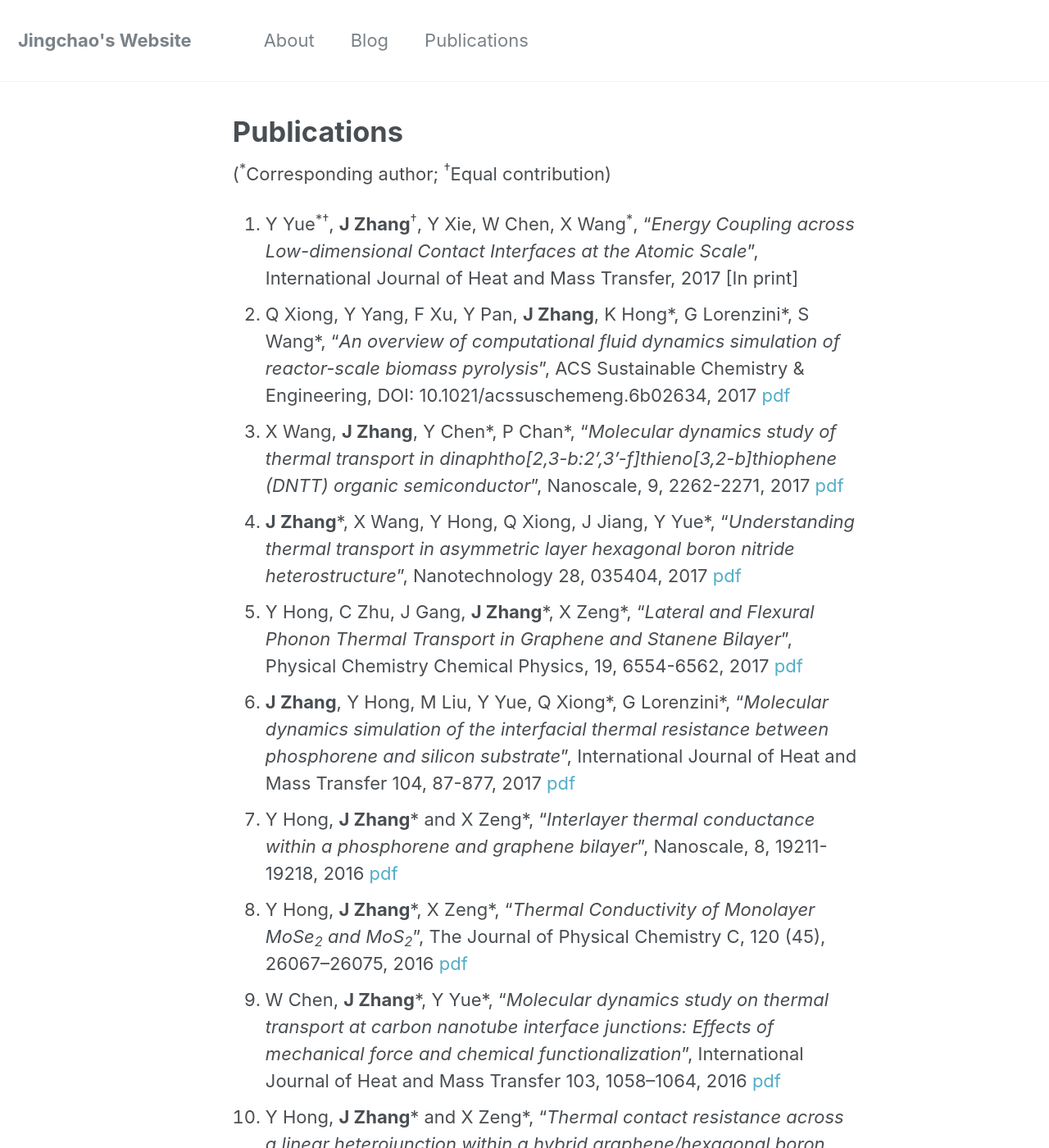
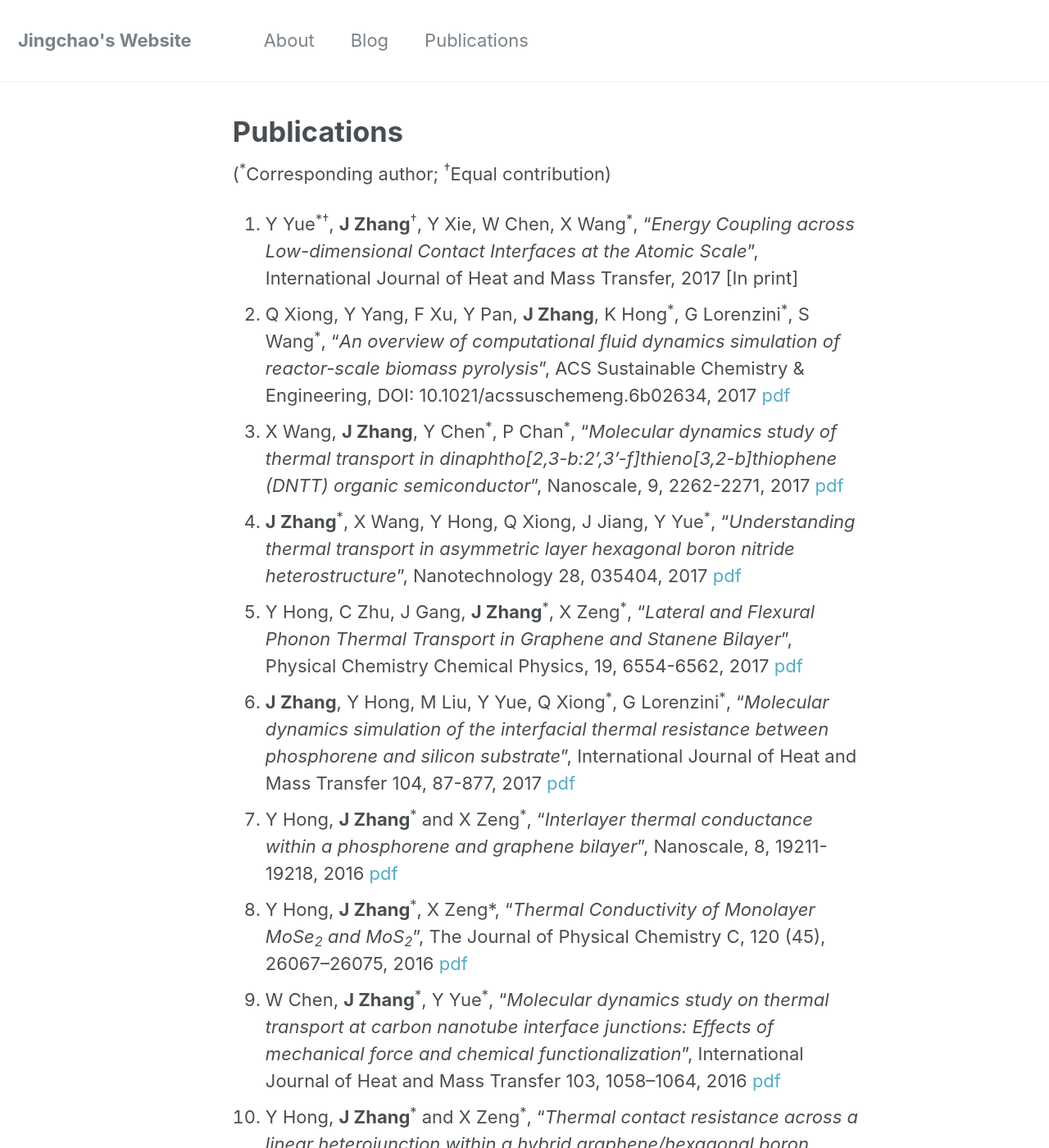
Before and after one commit to JingchaoZhang/JingchaoZhang.github.io, a Jekyll site: the page built from _pages/publications.md, in a window 1280 px wide and 1400 px high. Shown: the whole window at 82% size. Built offline with Jekyll 4.4.1, drawn with Linux system fonts in a browser that asks for light colours; some of the changed text lies outside the part shown.

Commit message:
Update publications.md

```diff
--- a/_pages/publications.md
+++ b/_pages/publications.md
@@ -8,28 +8,28 @@
 (<sup>\*</sup>Corresponding author; <sup>†</sup>Equal contribution)
 
 1. Y Yue<sup>\*</sup><sup>†</sup>, **J Zhang**<sup>†</sup>, Y Xie, W Chen, X Wang<sup>\*</sup>, "_Energy Coupling across Low-dimensional Contact Interfaces at the Atomic Scale_", International Journal of Heat and Mass Transfer, 2017 [In print]
-1. Q Xiong, Y Yang, F Xu, Y Pan, **J Zhang**, K Hong\*, G Lorenzini\*, S Wang\*, "_An overview of computational fluid dynamics simulation of reactor-scale biomass pyrolysis_", ACS Sustainable Chemistry & Engineering, DOI: 10.1021/acssuschemeng.6b02634, 2017 [pdf](https://drive.google.com/file/d/0B3Yj4QkZpI-dTGVDZFdyRlhqaVE/view?usp=sharing)
-1. X Wang, **J Zhang**, Y Chen\*, P Chan\*, "_Molecular dynamics study of thermal transport in dinaphtho[2,3-b:2',3'-f]thieno[3,2-b]thiophene (DNTT) organic semiconductor_", Nanoscale, 9, 2262-2271, 2017 [pdf](https://drive.google.com/file/d/0B3Yj4QkZpI-ddHJYWmpEeWVkZ1k/view?usp=sharing)
-1. **J Zhang**\*, X Wang, Y Hong, Q Xiong, J Jiang, Y Yue\*, "_Understanding thermal transport in asymmetric layer hexagonal boron nitride heterostructure_", Nanotechnology 28, 035404, 2017 [pdf](https://drive.google.com/file/d/0B3Yj4QkZpI-dMnBVbi1oWUQ2b00/view?usp=sharing)
-1. Y Hong, C Zhu, J Gang, **J Zhang**\*, X Zeng\*, "_Lateral and Flexural Phonon Thermal Transport in Graphene and Stanene Bilayer_", Physical Chemistry Chemical Physics, 19, 6554-6562, 2017 [pdf](https://drive.google.com/file/d/0B3Yj4QkZpI-dckNxSVVFWlpGbUk/view?usp=sharing)
-1. **J Zhang**, Y Hong, M Liu, Y Yue, Q Xiong\*, G Lorenzini\*, "_Molecular dynamics simulation of the interfacial thermal resistance between phosphorene and silicon substrate_", International Journal of Heat and Mass Transfer 104, 87-877, 2017 [pdf](https://drive.google.com/file/d/0B3Yj4QkZpI-deGVXQ0pybURsRjA/view?usp=sharing)
-1. Y Hong, **J Zhang**\* and X Zeng\*, "_Interlayer thermal conductance within a phosphorene and graphene bilayer_", Nanoscale, 8, 19211-19218, 2016 [pdf](https://drive.google.com/file/d/0B3Yj4QkZpI-dOF9EaGk5UnBwQm8/view?usp=sharing)
-1. Y Hong, **J Zhang**\*, X Zeng\*, "_Thermal Conductivity of Monolayer MoSe<sub>2</sub> and MoS<sub>2</sub>_", The Journal of Physical Chemistry C, 120 (45), 26067–26075, 2016 [pdf](https://drive.google.com/file/d/0B3Yj4QkZpI-dSmZpd0RqVUprc1U/view?usp=sharing)
-1. W Chen, **J Zhang**\*, Y Yue\*, "_Molecular dynamics study on thermal transport at carbon nanotube interface junctions: Effects of mechanical force and chemical functionalization_", International Journal of Heat and Mass Transfer 103, 1058–1064, 2016 [pdf](https://drive.google.com/file/d/0B3Yj4QkZpI-ddjB3bEw2MDg2YTQ/view?usp=sharing)
-1. Y Hong, **J Zhang**\* and X Zeng\*, "_Thermal contact resistance across a linear heterojunction within a hybrid graphene/hexagonal boron nitride sheet_", Physical Chemistry Chemical Physics, 18, 24164-24170, 2016 [pdf](https://drive.google.com/file/d/0B3Yj4QkZpI-dTXRaaWJTTlBsWDQ/view?usp=sharing)
-1. Q Xiong\*, **J Zhang**, F Xu, G Wiggins, CS Daw, “_Coupling DAEM and CFD for simulatingbiomass fast pyrolysis in fluidized beds_”, Journal of Analytical and Applied Pyrolysis 117, 176–181,1,2016 [pdf](https://drive.google.com/open?id=0B3Yj4QkZpI-dOHp3TXhoemx4N1k)
-1. Y Yue<sup>†</sup>, **J Zhang**<sup>†</sup>, X Tang, S Xu, X Wang\*, “_Thermal transport across atomic-layer material interfaces_”, Nanotechnology Reviews 4 (6), 533–555, 1, 2015 [pdf](https://drive.google.com/open?id=0B3Yj4QkZpI-dWnFydmtwNDF4RUE)
-1. Y Hong, **J Zhang**\*, X Huang, XC Zeng\*, "_Thermal conductivity of a two-dimensional phosphorene sheet_: a comparative study with graphene", Nanoscale 7, 18716-18724, 3, 2015 [pdf](https://drive.google.com/open?id=0B3Yj4QkZpI-dNHdiQ0JNTlkxMzA)
-1. **J Zhang**, Y Hong, Z Tong, Z Xiao\*, H Bao, Y Yue\*, “_Molecular Dynamics Study of Interfacial Thermal Transport between Silicene and Substrate_”, Physical Chemistry Chemical Physics 17, 23704-23710, 2, 2015 [pdf](https://drive.google.com/open?id=0B3Yj4QkZpI-dU2RuY0JYdlRNMk0)
-1. **J Zhang**\*, Y Hong, Y Yue\*, “_Thermal transport across graphene and single layer hexagonal boron nitride_”, Journal of Applied Physics 117 (13), 134307, 8, 2015 [pdf](https://drive.google.com/open?id=0B3Yj4QkZpI-dbGdlM0NmcTE2ZWM)
-1. M Li, **J Zhang**, X Hu, Y Yue\*, “_Thermal transport across graphene/SiC interface: effects of atomic bond and crystallinity of substrate_”, Applied Physics A 119 (2), 415-424, 3, 2015 [pdf](https://drive.google.com/open?id=0B3Yj4QkZpI-ddU9ISVdaSk1jdGs)
-1. **J Zhang**, F Xu, Y Hong, Q Xiong\*, J Pan\*, “_A comprehensive review on the molecular dynamics simulation of the novel thermal properties of graphene_”, RSC Advances 5, 89415-89426, 2015 [pdf](https://drive.google.com/open?id=0B3Yj4QkZpI-dV2JIVlRIQ2dTNkk)
-1. Y Hong, L Lei, XC Zeng\*, **J Zhang**\*, “_Tuning thermal contact conductance at graphene-copper interface via surface nanoengineering_”, Nanoscale 7, 6286-6294, 8, 2015 [pdf](https://drive.google.com/open?id=0B3Yj4QkZpI-dcHJxLXU2TXlsczg)
-1. X Tang, S Xu, **J Zhang**, X Wang\*, “_Five orders of magnitude reduction in energy coupling across corrugated graphene/substrate interfaces_”, ACS Applied Materials & Interfaces 6 (4), 2809-2818, 6, 2014 [pdf](https://drive.google.com/open?id=0B3Yj4QkZpI-db2NRVE9JbWhGZEk)
-1. **J Zhang**, X Wang\*, H Xie, “_Co-existing heat currents in opposite directions in graphene nanoribbons_”, Physics Letters A 377 (41), 2970-2978, 6, 2013 [pdf](https://drive.google.com/open?id=0B3Yj4QkZpI-daHJmaEs1eE5WME0)
-1. C Li, **J Zhang**, X Wang\*, “_Phase change and stress wave in picosecond laser–material interaction with shock wave formation_”, Applied Physics A 112 (3), 677-687, 8, 2013 [pdf](https://drive.google.com/open?id=0B3Yj4QkZpI-dYlNka1pNd0dVNFE)
-1. **J Zhang**, X Wang\*, H Xie, “_Phonon energy inversion in graphene during transient thermal transport_”, Physics Letters A 377 (9), 721-726, 8, 2013 [pdf](https://drive.google.com/open?id=0B3Yj4QkZpI-dcnZRZzh0Qkt4QkE)
-1. **J Zhang**, X Wang\*, “_Thermal transport in bent graphene nanoribbons_”, Nanoscale 5 (2), 734-743, 15, 2013 [pdf](https://drive.google.com/open?id=0B3Yj4QkZpI-dbDZ5NWVHa1hLQlU)
-1. **J Zhang**, Y Wang, X Wang\*, “_Rough contact is not always bad for interfacial energy coupling_”, Nanoscale 5 (23), 11598-11603, 12, 2013 [pdf](https://drive.google.com/open?id=0B3Yj4QkZpI-dWFl4c3N1US1hS2s)
-1. Y Yue, **J Zhang**, X Wang\*, “_Micro/Nanoscale Spatial Resolution Temperature Probing for the Interfacial Thermal Characterization of Epitaxial Graphene on 4H‐SiC_”, Small 7 (23), 3324-3333, 37, 2011 [pdf](https://drive.google.com/open?id=0B3Yj4QkZpI-dUjE4dW54Q09rd0k)
-1. **J Zhang**, X Huang, Y Yue, J Wang, X Wang\*, “_Dynamic response of graphene to thermal impulse_”, Physical Review B 84 (23), 235416, 24, 2011 [pdf](https://drive.google.com/open?id=0B3Yj4QkZpI-dY1N1ekprMndvbnc)
+1. Q Xiong, Y Yang, F Xu, Y Pan, **J Zhang**, K Hong<sup>\*</sup>, G Lorenzini<sup>\*</sup>, S Wang<sup>\*</sup>, "_An overview of computational fluid dynamics simulation of reactor-scale biomass pyrolysis_", ACS Sustainable Chemistry & Engineering, DOI: 10.1021/acssuschemeng.6b02634, 2017 [pdf](https://drive.google.com/file/d/0B3Yj4QkZpI-dTGVDZFdyRlhqaVE/view?usp=sharing)
+1. X Wang, **J Zhang**, Y Chen<sup>\*</sup>, P Chan<sup>\*</sup>, "_Molecular dynamics study of thermal transport in dinaphtho[2,3-b:2',3'-f]thieno[3,2-b]thiophene (DNTT) organic semiconductor_", Nanoscale, 9, 2262-2271, 2017 [pdf](https://drive.google.com/file/d/0B3Yj4QkZpI-ddHJYWmpEeWVkZ1k/view?usp=sharing)
+1. **J Zhang**<sup>\*</sup>, X Wang, Y Hong, Q Xiong, J Jiang, Y Yue<sup>\*</sup>, "_Understanding thermal transport in asymmetric layer hexagonal boron nitride heterostructure_", Nanotechnology 28, 035404, 2017 [pdf](https://drive.google.com/file/d/0B3Yj4QkZpI-dMnBVbi1oWUQ2b00/view?usp=sharing)
+1. Y Hong, C Zhu, J Gang, **J Zhang**<sup>\*</sup>, X Zeng<sup>\*</sup>, "_Lateral and Flexural Phonon Thermal Transport in Graphene and Stanene Bilayer_", Physical Chemistry Chemical Physics, 19, 6554-6562, 2017 [pdf](https://drive.google.com/file/d/0B3Yj4QkZpI-dckNxSVVFWlpGbUk/view?usp=sharing)
+1. **J Zhang**, Y Hong, M Liu, Y Yue, Q Xiong<sup>\*</sup>, G Lorenzini<sup>\*</sup>, "_Molecular dynamics simulation of the interfacial thermal resistance between phosphorene and silicon substrate_", International Journal of Heat and Mass Transfer 104, 87-877, 2017 [pdf](https://drive.google.com/file/d/0B3Yj4QkZpI-deGVXQ0pybURsRjA/view?usp=sharing)
+1. Y Hong, **J Zhang**<sup>\*</sup> and X Zeng<sup>\*</sup>, "_Interlayer thermal conductance within a phosphorene and graphene bilayer_", Nanoscale, 8, 19211-19218, 2016 [pdf](https://drive.google.com/file/d/0B3Yj4QkZpI-dOF9EaGk5UnBwQm8/view?usp=sharing)
+1. Y Hong, **J Zhang**<sup>\*</sup>, X Zeng\*, "_Thermal Conductivity of Monolayer MoSe<sub>2</sub> and MoS<sub>2</sub>_", The Journal of Physical Chemistry C, 120 (45), 26067–26075, 2016 [pdf](https://drive.google.com/file/d/0B3Yj4QkZpI-dSmZpd0RqVUprc1U/view?usp=sharing)
+1. W Chen, **J Zhang**<sup>\*</sup>, Y Yue<sup>\*</sup>, "_Molecular dynamics study on thermal transport at carbon nanotube interface junctions: Effects of mechanical force and chemical functionalization_", International Journal of Heat and Mass Transfer 103, 1058–1064, 2016 [pdf](https://drive.google.com/file/d/0B3Yj4QkZpI-ddjB3bEw2MDg2YTQ/view?usp=sharing)
+1. Y Hong, **J Zhang**<sup>\*</sup> and X Zeng<sup>\*</sup>, "_Thermal contact resistance across a linear heterojunction within a hybrid graphene/hexagonal boron nitride sheet_", Physical Chemistry Chemical Physics, 18, 24164-24170, 2016 [pdf](https://drive.google.com/file/d/0B3Yj4QkZpI-dTXRaaWJTTlBsWDQ/view?usp=sharing)
+1. Q Xiong<sup>\*</sup>, **J Zhang**, F Xu, G Wiggins, CS Daw, “_Coupling DAEM and CFD for simulatingbiomass fast pyrolysis in fluidized beds_”, Journal of Analytical and Applied Pyrolysis 117, 176–181,1,2016 [pdf](https://drive.google.com/open?id=0B3Yj4QkZpI-dOHp3TXhoemx4N1k)
+1. Y Yue<sup>†</sup>, **J Zhang**<sup>†</sup>, X Tang, S Xu, X Wang<sup>\*</sup>, “_Thermal transport across atomic-layer material interfaces_”, Nanotechnology Reviews 4 (6), 533–555, 1, 2015 [pdf](https://drive.google.com/open?id=0B3Yj4QkZpI-dWnFydmtwNDF4RUE)
+1. Y Hong, **J Zhang**<sup>\*</sup>, X Huang, XC Zeng<sup>\*</sup>, "_Thermal conductivity of a two-dimensional phosphorene sheet_: a comparative study with graphene", Nanoscale 7, 18716-18724, 3, 2015 [pdf](https://drive.google.com/open?id=0B3Yj4QkZpI-dNHdiQ0JNTlkxMzA)
+1. **J Zhang**, Y Hong, Z Tong, Z Xiao\*, H Bao, Y Yue<sup>\*</sup>, “_Molecular Dynamics Study of Interfacial Thermal Transport between Silicene and Substrate_”, Physical Chemistry Chemical Physics 17, 23704-23710, 2, 2015 [pdf](https://drive.google.com/open?id=0B3Yj4QkZpI-dU2RuY0JYdlRNMk0)
+1. **J Zhang**<sup>\*</sup>, Y Hong, Y Yue<sup>\*</sup>, “_Thermal transport across graphene and single layer hexagonal boron nitride_”, Journal of Applied Physics 117 (13), 134307, 8, 2015 [pdf](https://drive.google.com/open?id=0B3Yj4QkZpI-dbGdlM0NmcTE2ZWM)
+1. M Li, **J Zhang**, X Hu, Y Yue<sup>\*</sup>, “_Thermal transport across graphene/SiC interface: effects of atomic bond and crystallinity of substrate_”, Applied Physics A 119 (2), 415-424, 3, 2015 [pdf](https://drive.google.com/open?id=0B3Yj4QkZpI-ddU9ISVdaSk1jdGs)
+1. **J Zhang**, F Xu, Y Hong, Q Xiong<sup>\*</sup>, J Pan<sup>\*</sup>, “_A comprehensive review on the molecular dynamics simulation of the novel thermal properties of graphene_”, RSC Advances 5, 89415-89426, 2015 [pdf](https://drive.google.com/open?id=0B3Yj4QkZpI-dV2JIVlRIQ2dTNkk)
+1. Y Hong, L Lei, XC Zeng<sup>\*</sup>, **J Zhang**<sup>\*</sup>, “_Tuning thermal contact conductance at graphene-copper interface via surface nanoengineering_”, Nanoscale 7, 6286-6294, 8, 2015 [pdf](https://drive.google.com/open?id=0B3Yj4QkZpI-dcHJxLXU2TXlsczg)
+1. X Tang, S Xu, **J Zhang**, X Wang<sup>\*</sup>, “_Five orders of magnitude reduction in energy coupling across corrugated graphene/substrate interfaces_”, ACS Applied Materials & Interfaces 6 (4), 2809-2818, 6, 2014 [pdf](https://drive.google.com/open?id=0B3Yj4QkZpI-db2NRVE9JbWhGZEk)
+1. **J Zhang**, X Wang<sup>\*</sup>, H Xie, “_Co-existing heat currents in opposite directions in graphene nanoribbons_”, Physics Letters A 377 (41), 2970-2978, 6, 2013 [pdf](https://drive.google.com/open?id=0B3Yj4QkZpI-daHJmaEs1eE5WME0)
+1. C Li, **J Zhang**, X Wang<sup>\*</sup>, “_Phase change and stress wave in picosecond laser–material interaction with shock wave formation_”, Applied Physics A 112 (3), 677-687, 8, 2013 [pdf](https://drive.google.com/open?id=0B3Yj4QkZpI-dYlNka1pNd0dVNFE)
+1. **J Zhang**, X Wang<sup>\*</sup>, H Xie, “_Phonon energy inversion in graphene during transient thermal transport_”, Physics Letters A 377 (9), 721-726, 8, 2013 [pdf](https://drive.google.com/open?id=0B3Yj4QkZpI-dcnZRZzh0Qkt4QkE)
+1. **J Zhang**, X Wang<sup>\*</sup>, “_Thermal transport in bent graphene nanoribbons_”, Nanoscale 5 (2), 734-743, 15, 2013 [pdf](https://drive.google.com/open?id=0B3Yj4QkZpI-dbDZ5NWVHa1hLQlU)
+1. **J Zhang**, Y Wang, X Wang<sup>\*</sup>, “_Rough contact is not always bad for interfacial energy coupling_”, Nanoscale 5 (23), 11598-11603, 12, 2013 [pdf](https://drive.google.com/open?id=0B3Yj4QkZpI-dWFl4c3N1US1hS2s)
+1. Y Yue, **J Zhang**, X Wang<sup>\*</sup>, “_Micro/Nanoscale Spatial Resolution Temperature Probing for the Interfacial Thermal Characterization of Epitaxial Graphene on 4H‐SiC_”, Small 7 (23), 3324-3333, 37, 2011 [pdf](https://drive.google.com/open?id=0B3Yj4QkZpI-dUjE4dW54Q09rd0k)
+1. **J Zhang**, X Huang, Y Yue, J Wang, X Wang<sup>\*</sup>, “_Dynamic response of graphene to thermal impulse_”, Physical Review B 84 (23), 235416, 24, 2011 [pdf](https://drive.google.com/open?id=0B3Yj4QkZpI-dY1N1ekprMndvbnc)
```
